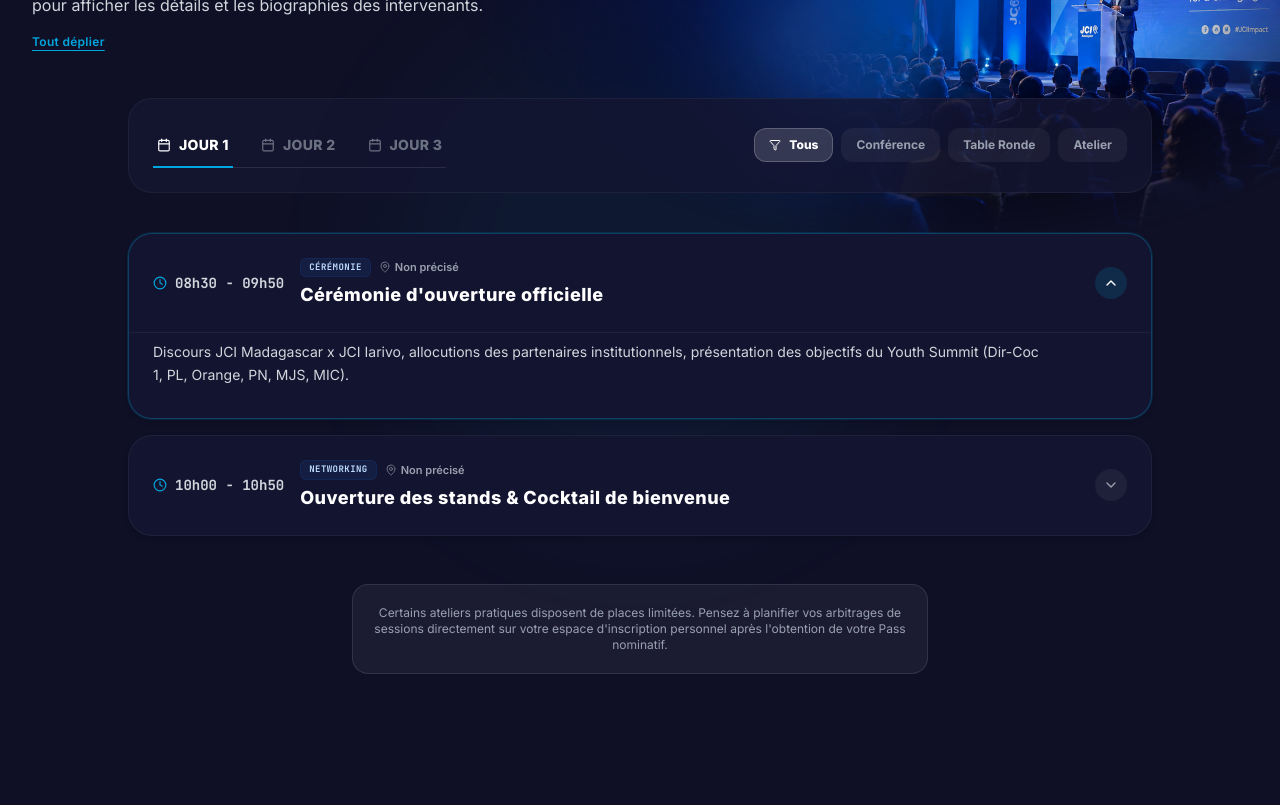
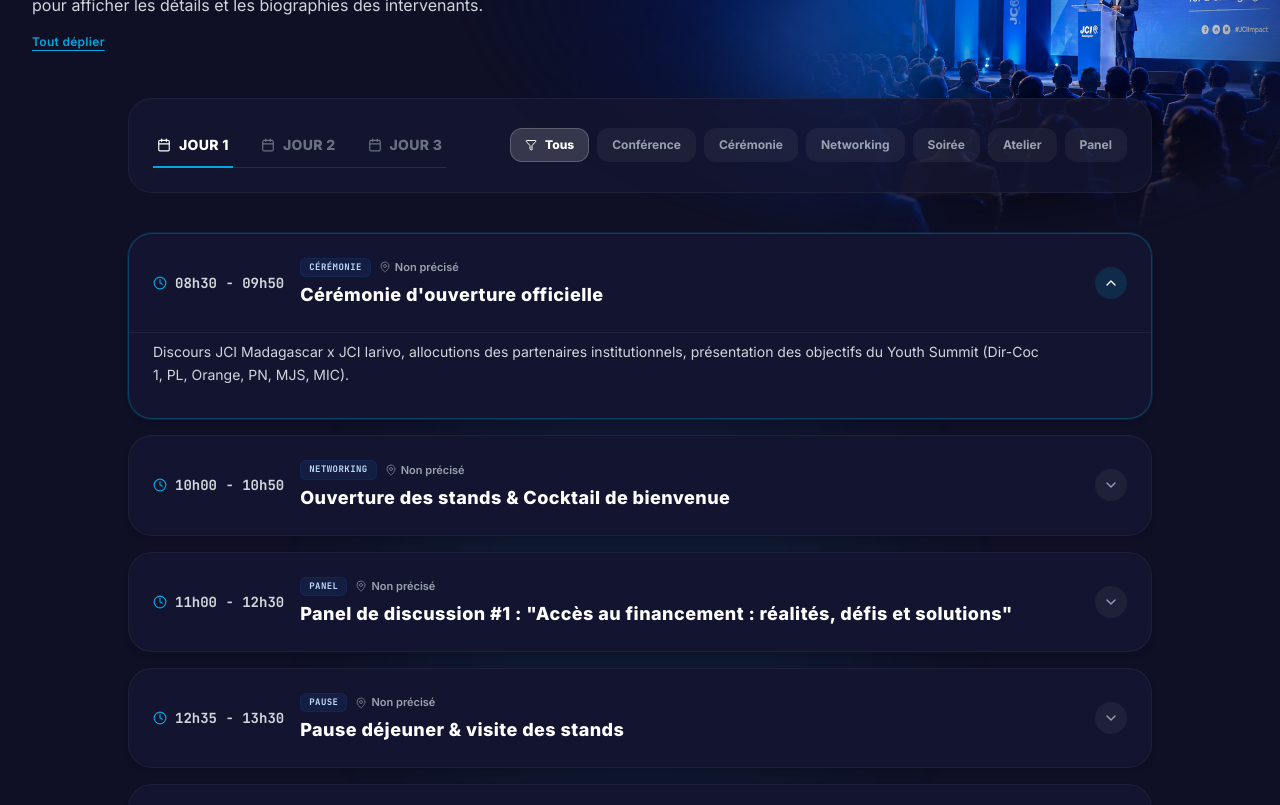
Before and after one commit to Lito24Ran/Convention_Nationale, a React (Vite) app: page / in a window 1280 px wide. Shown: the part 1720-2525 px from the top of the page. Built offline with nearby package versions, Linux system fonts and the light colour scheme.

Commit message:
Commit: Les vrai programmes

```diff
--- a/src/components/Program.tsx
+++ b/src/components/Program.tsx
@@ -8,13 +8,13 @@ export default function Program() {
   const [activeCategory, setActiveCategory] = useState<string>("Tous");
   const [expandedIds, setExpandedIds] = useState<Record<string, boolean>>({});
 
-  const categories = ["Tous", "Conférence", "Table Ronde", "Atelier"];
+  const categories = ["Tous", "Conférence","Cérémonie","Networking","Soirée", "Atelier","Panel"];
 
   // Dynamically balance sessions into Day 1, Day 2 or Day 3 to handle content scale safely
   const getSessionDay = (id: string) => {
     const index = SESSIONS.findIndex((s) => s.id === id);
-    if (index < 2) return 1;
-    if (index < 4) return 2;
+    if (index < 13) return 1;
+    if (index < 27) return 2;
     return 3;
   };
 
--- a/src/components/Registration.tsx
+++ b/src/components/Registration.tsx
@@ -1,6 +1,8 @@
 import React, { useState } from "react";
 import { Shield, Users, ArrowRight, X, Check, Mail, Phone, User, Award } from "lucide-react";
 import { motion, AnimatePresence } from "motion/react";
+import ImageRegistration from "../assets/images/WhatsApp Image 2026-06-17 at 08.27.09.jpeg"
+import ImageRegisration2 from "../assets/images/CoventionN.jpeg"
 
 type ProgramType = "convention" | "youth";
 type ModalStep = "pricing" | "form" | "success";
@@ -167,7 +169,7 @@ export default function Registration() {
             {/* Right Image column inside Card 1 */}
             <div className="w-full md:w-[220px] lg:w-[210px] xl:w-[230px] flex-shrink-0 flex items-center justify-center relative z-10 self-center">
               <img
-                src="src/assets/images/WhatsApp Image 2026-06-17 at 08.27.08.jpeg"
+                src={ImageRegisration2}
                 alt="JCI Convention"
                 referrerPolicy="no-referrer"
                 className="w-full h-48 md:h-full max-h-[220px] md:max-h-[250px] object-cover rounded-2xl shadow-lg border border-white/10 group-hover:scale-[1.02] transition-transform duration-300"
@@ -222,7 +224,7 @@ export default function Registration() {
             {/* Right Image column inside Card 2 */}
             <div className="w-full md:w-[220px] lg:w-[210px] xl:w-[230px] flex-shrink-0 flex items-center justify-center relative z-10 self-center">
               <img
-                src="src/assets/images/WhatsApp Image 2026-06-17 at 08.27.09.jpeg"
+                src={ImageRegistration}
                 alt="Youth Summit Selfie"
                 referrerPolicy="no-referrer"
                 className="w-full h-48 md:h-full max-h-[220px] md:max-h-[250px] object-cover rounded-2xl shadow-lg border border-gray-100 group-hover:scale-[1.02] transition-transform duration-300"
--- a/src/types.ts
+++ b/src/types.ts
@@ -280,24 +280,24 @@ export const SESSIONS: ProgramSession[] = [
     location: "Non précisé",
     category: "Soirée"
   },
-  {
-    id: "j1-s11",
-    day: 1,
-    time: "21h45 - 22h00",
-    title: "Embarquement en car",
-    description: "Embarquement en car.",
-    location: "Non précisé",
-    category: "Transport"
-  },
-  {
-    id: "j1-s12",
-    day: 1,
-    time: "22h00 - 22h45",
-    title: "Trajet Lieu Conférence → Lieu Hébergement",
-    description: "Transport entre le lieu de la conférence et le lieu d'hébergement.",
-    location: "Lieu Conf → Lieu Heberg",
-    category: "Transport"
-  },
+  // {
+  //   id: "j1-s11",
+  //   day: 1,
+  //   time: "21h45 - 22h00",
+  //   title: "Embarquement en car",
+  //   description: "Embarquement en car.",
+  //   location: "Non précisé",
+  //   category: "Transport"
+  // },
+  // {
+  //   id: "j1-s12",
+  //   day: 1,
+  //   time: "22h00 - 22h45",
+  //   title: "Trajet Lieu Conférence → Lieu Hébergement",
+  //   description: "Transport entre le lieu de la conférence et le lieu d'hébergement.",
+  //   location: "Lieu Conf → Lieu Heberg",
+  //   category: "Transport"
+  // },
   {
     id: "j1-s13",
     day: 1,
@@ -435,33 +435,33 @@ export const SESSIONS: ProgramSession[] = [
     location: "Non précisé",
     category: "Cérémonie"
   },
-  {
-    id: "j2-s15",
-    day: 2,
-    time: "22h00 - 22h15",
-    title: "Embarquement en car",
-    description: "Embarquement en car.",
-    location: "Non précisé",
-    category: "Transport"
-  },
-  {
-    id: "j2-s16",
-    day: 2,
-    time: "22h15 - 23h00",
-    title: "Trajet Lieu Conférence → Lieu Hébergement",
-    description: "Transport entre le lieu de la conférence et le lieu d'hébergement.",
-    location: "Lieu Conf → Lieu Heberg",
-    category: "Transport"
-  },
-  {
-    id: "j2-s17",
-    day: 2,
-    time: "23h00 - 2h00",
-    title: "After",
-    description: "Animation DJ, boisson / snack.",
-    location: "Lieu Heberg",
-    category: "Soirée"
-  },
+  // {
+  //   id: "j2-s15",
+  //   day: 2,
+  //   time: "22h00 - 22h15",
+  //   title: "Embarquement en car",
+  //   description: "Embarquement en car.",
+  //   location: "Non précisé",
+  //   category: "Transport"
+  // },
+  // {
+  //   id: "j2-s16",
+  //   day: 2,
+  //   time: "22h15 - 23h00",
+  //   title: "Trajet Lieu Conférence → Lieu Hébergement",
+  //   description: "Transport entre le lieu de la conférence et le lieu d'hébergement.",
+  //   location: "Lieu Conf → Lieu Heberg",
+  //   category: "Transport"
+  // },
+  // {
+  //   id: "j2-s17",
+  //   day: 2,
+  //   time: "23h00 - 2h00",
+  //   title: "After",
+  //   description: "Animation DJ, boisson / snack.",
+  //   location: "Lieu Heberg",
+  //   category: "Soirée"
+  // },
 
   // ===================== JOUR 3 : "AG" =====================
   {
@@ -509,15 +509,15 @@ export const SESSIONS: ProgramSession[] = [
     location: "Non précisé",
     category: "AG"
   },
-  {
-    id: "j3-s6",
-    day: 3,
-    time: "12h45 - 13h45",
-    title: "Déjeuner",
-    description: "Déjeuner.",
-    location: "Non précisé",
-    category: "Pause"
-  },
+  // {
+  //   id: "j3-s6",
+  //   day: 3,
+  //   time: "12h45 - 13h45",
+  //   title: "Déjeuner",
+  //   description: "Déjeuner.",
+  //   location: "Non précisé",
+  //   category: "Pause"
+  // },
   {
     id: "j3-s7",
     day: 3,
@@ -545,15 +545,15 @@ export const SESSIONS: ProgramSession[] = [
     location: "Non précisé",
     category: "Soirée"
   },
-  {
-    id: "j3-s10",
-    day: 3,
-    time: "21h15 - 2h00",
-    title: "After",
-    description: "Animation DJ, boisson / snack.",
-    location: "Non précisé",
-    category: "Soirée"
-  }
+  // {
+  //   id: "j3-s10",
+  //   day: 3,
+  //   time: "21h15 - 2h00",
+  //   title: "After",
+  //   description: "Animation DJ, boisson / snack.",
+  //   location: "Non précisé",
+  //   category: "Soirée"
+  // }
 ];
 export const FAQS: FAQItem[] = [
   {
```
